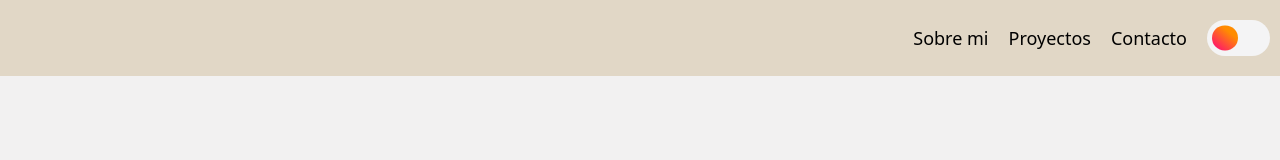
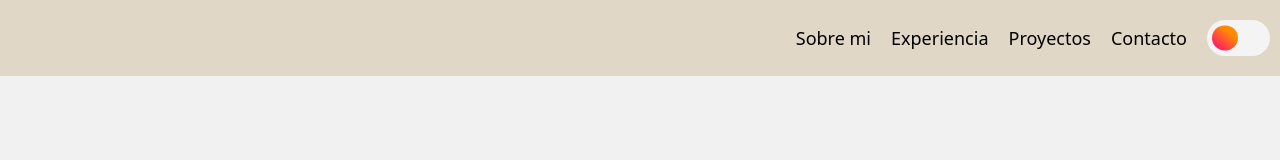
Before and after one commit to santicortina-97/portfolio, a React (Vite) app: page / in a window 1280 px wide. Shown: the top 160 px of the page. Built offline with nearby package versions, Linux system fonts and the light colour scheme.

Commit message:
cambio nav

```diff
--- a/src/Components/About/About.jsx
+++ b/src/Components/About/About.jsx
@@ -57,7 +57,7 @@ const About = () => {
                     <img src={shopify} alt=""/>
                 </div>
             </div>
-            <div className='containerExperience'>
+            <div className='containerExperience' id="experiencia">
                 <h2>Experiencia Laboral</h2>
                 <div className='containerData'>
                     <h2>Desarrollador Web (Piso29)
--- a/src/Components/Nav/Nav.jsx
+++ b/src/Components/Nav/Nav.jsx
@@ -36,6 +36,11 @@ useEffect(() => {
             </Link>
             </li>
             <li>
+            <Link to="experiencia" spy={true} smooth={true} offset={0} duration={500}>
+                Experiencia
+            </Link>
+            </li>
+            <li>
             <Link to="proyects" spy={true} smooth={true} offset={0} duration={800}>
                 Proyectos
             </Link>
```
